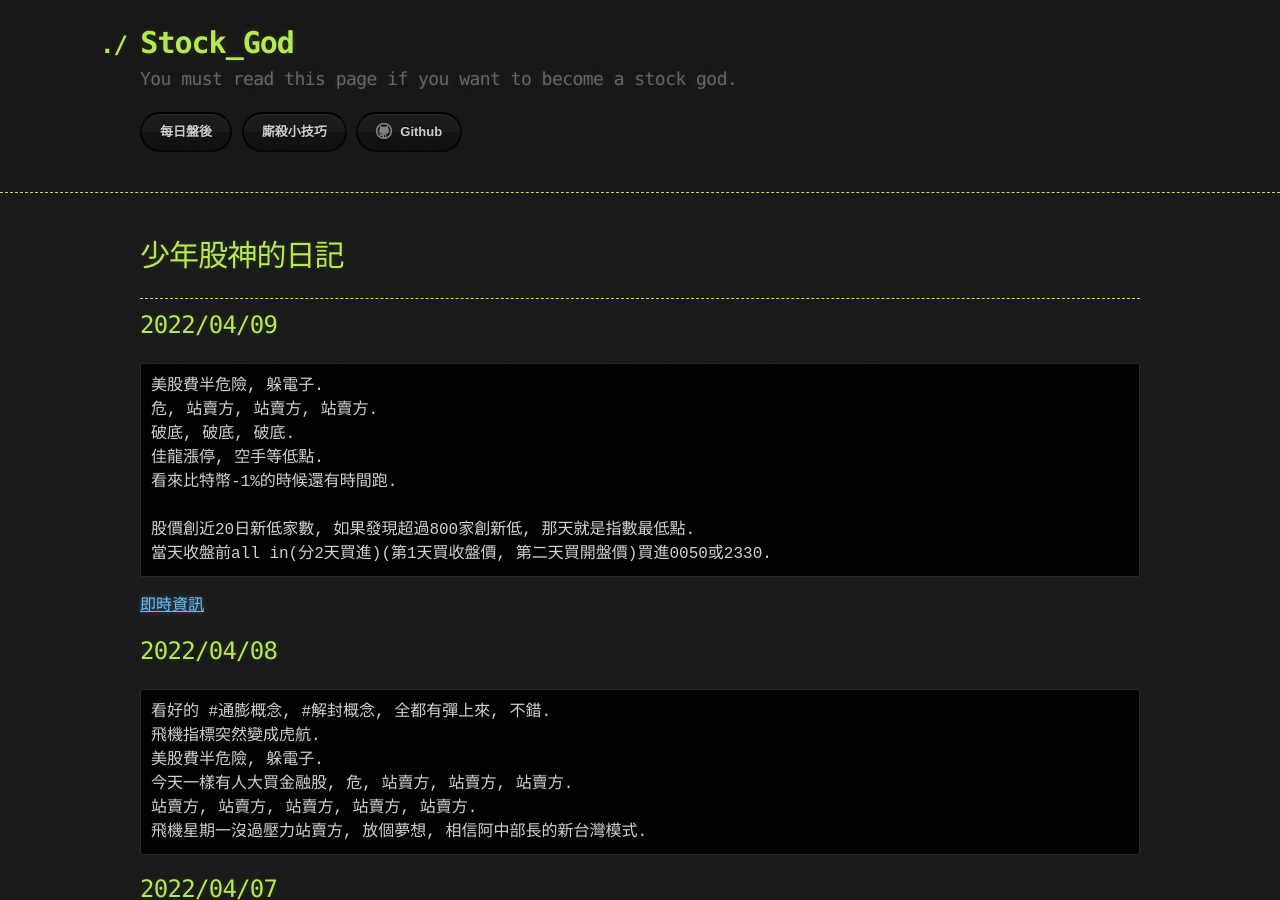
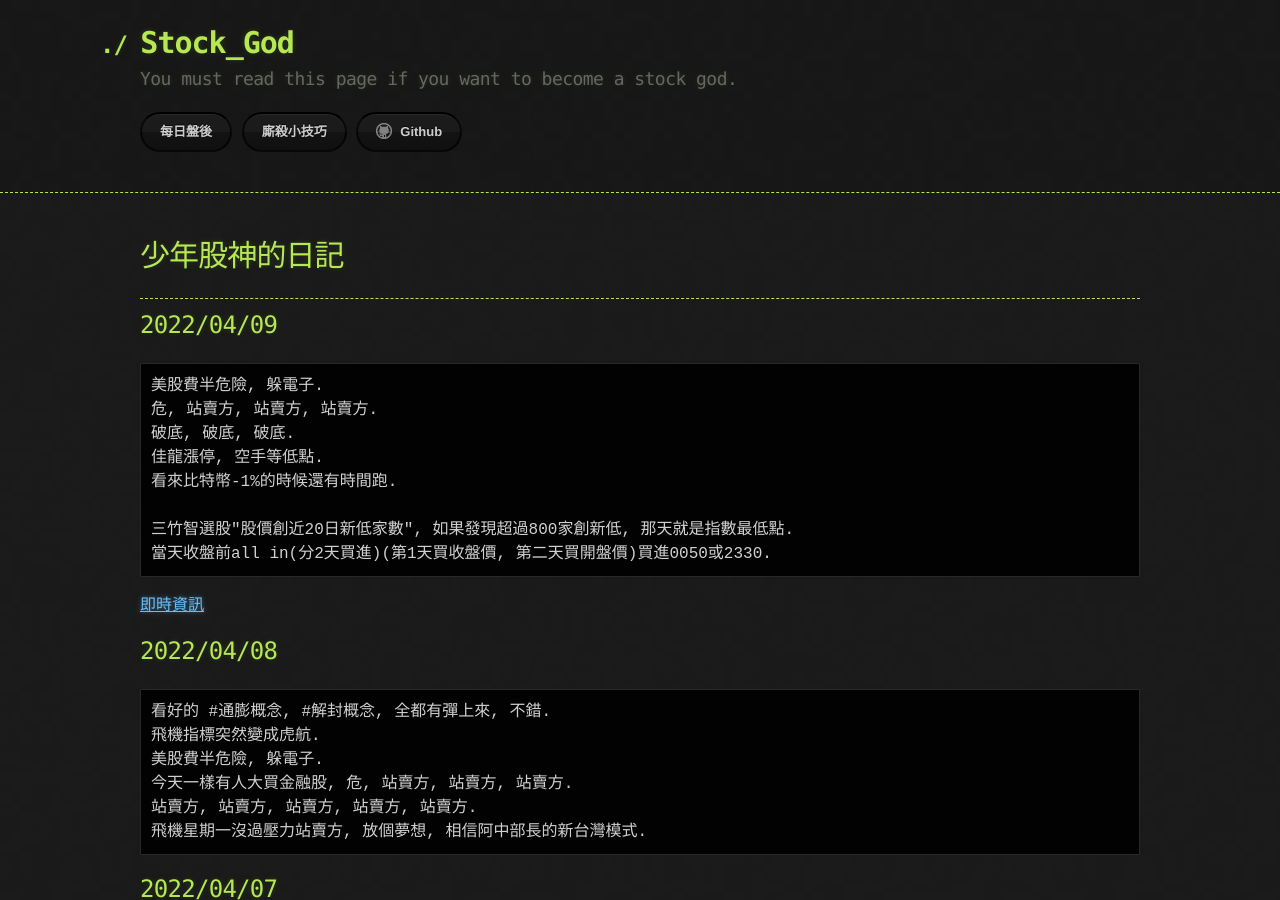
Before and after one commit to lepg5487/Stock_God, a Jekyll site: the page built from index.md, in a window 1280 px wide and 900 px high. Built offline with Jekyll 4.4.1, drawn with Linux system fonts in a browser that asks for light colours; our own code applies the rules of GitHub Pages for plain Markdown files.

Commit message:
Update index.md

````diff
--- a/index.md
+++ b/index.md
@@ -14,7 +14,7 @@ layout: testlayouts
 佳龍漲停, 空手等低點.
 看來比特幣-1%的時候還有時間跑.
 
-股價創近20日新低家數, 如果發現超過800家創新低, 那天就是指數最低點.
+三竹智選股"股價創近20日新低家數", 如果發現超過800家創新低, 那天就是指數最低點.
 當天收盤前all in(分2天買進)(第1天買收盤價, 第二天買開盤價)買進0050或2330.
 ```
 [即時資訊](https://www.msn.com/zh-tw/money/watchlist?cvid=fe9c292ebf43495d9dcb14c7e30a538b&duration=1M)
````
